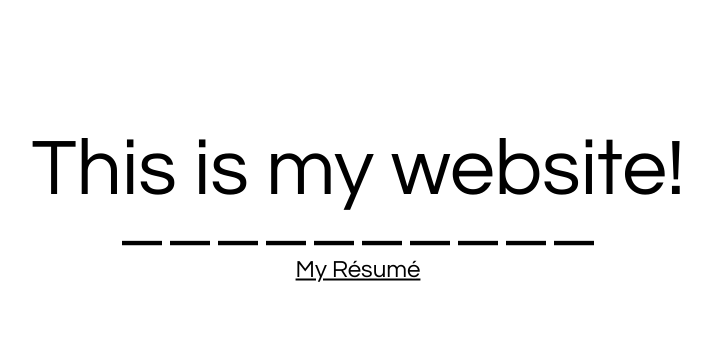
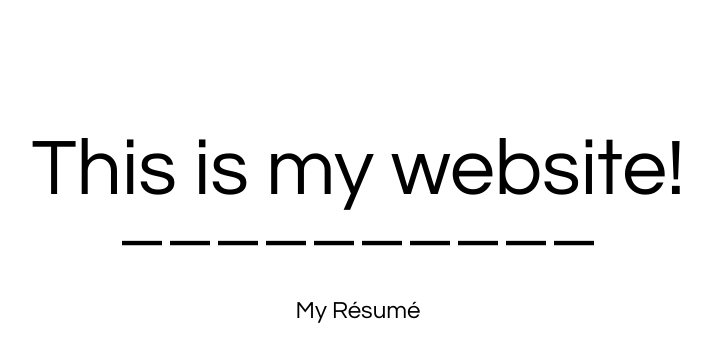
Before and after one commit to blongen1/blongen1.github.io, a plain HTML site: page index.html in a window 1280 px wide. Shown: the part 79-440 px from the top of the page, without its empty margins (282-993 px from the left). Drawn offline with Linux system fonts and the light colour scheme.

Commit message:
last edit for now

```diff
--- a/index.html
+++ b/index.html
@@ -13,7 +13,7 @@
 			<p>This is my website!
 			</p>
 			<p><br>__________</p>
-			<p><br><br><font size="5"><a href="resume">My R&eacute;sum&eacute;</a></font></p>
+			<p><br><br><br><font size="5"><a href="resume" style="text-decoration:none">My R&eacute;sum&eacute;</a></font></p>
 		</div>
 
 	</body>
```
